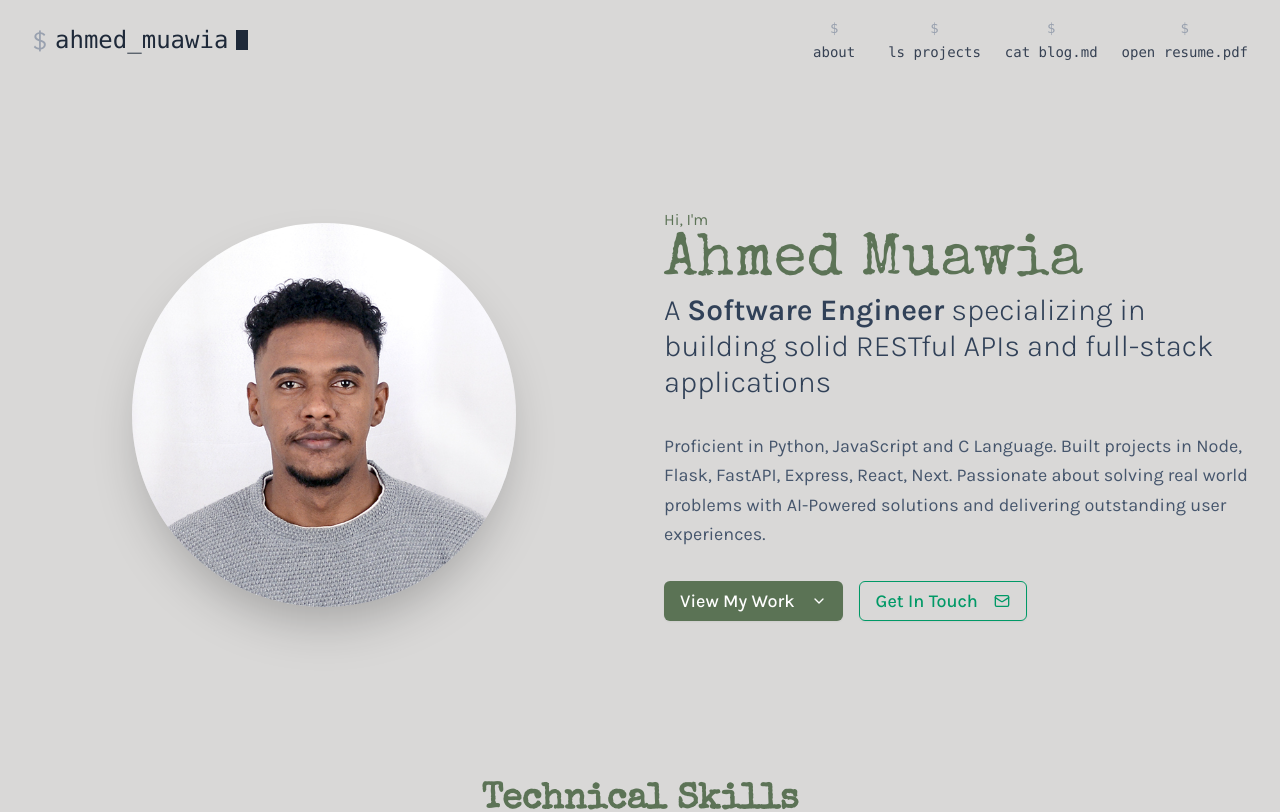
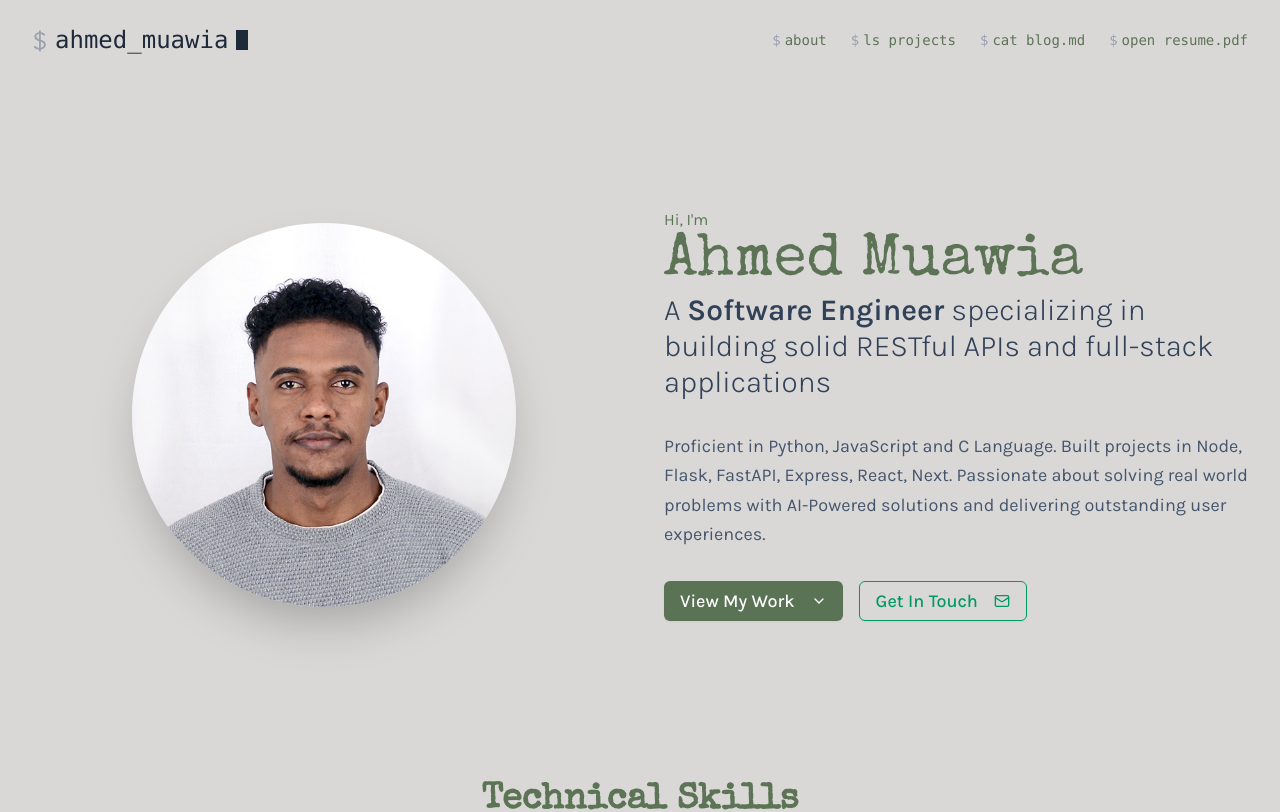
Before and after one commit to Muawia24/muawia-portfolio, a Next.js app: page / in a window 1280 px wide. Shown: the top 812 px of the page. Built offline with nearby package versions, Linux system fonts and the light colour scheme.

Commit message:
Added visual for mobile screen

```diff
--- a/app/components/Navbar.tsx
+++ b/app/components/Navbar.tsx
@@ -1,63 +1,114 @@
 "use client";
+import { useState, useEffect } from 'react';
 import Link from "next/link";
+import { HamburgerMenuIcon, Cross1Icon } from '@radix-ui/react-icons';
 
 export const Navbar = () => {
+  const [isMobileMenuOpen, setIsMobileMenuOpen] = useState(false);
+  const [isCursorVisible, setIsCursorVisible] = useState(true);
+
+  useEffect(() => {
+    const interval = setInterval(() => {
+      setIsCursorVisible(prev => !prev);
+    }, 500); // Blink every 500ms
+    return () => clearInterval(interval);
+  }, []);
+
   return (
-    <nav className="bg-[#D9D8D7] sticky top-0 z-10 font-display">
+    <nav className="bg-[#D9D8D7] sticky top-0 z-50 font-display">
       <div className="max-w-7xl mx-auto px-4 sm:px-6 lg:px-8">
-    <div className="flex items-center justify-between h-16 md:h-20"> {/* Consistent height */}
-
-      {/* Logo - Left-aligned with constrained width */}
+        <div className="flex items-center justify-between h-16 md:h-20">
+          {/* Logo */}
           <div className="flex-shrink-0 w-1/3 md:w-auto">
-        <Link href="/" className="flex items-center group">
+            <Link
+              href="/"
+              className="flex items-center group"
+              onClick={() => setIsMobileMenuOpen(false)}
+            >
               <span className="text-gray-400 mr-2 text-2xl md:text-3xl">{'$'}</span>
               <span className="text-gray-800 group-hover:text-[#5C7356] text-xl md:text-2xl font-mono">
                 ahmed_muawia
               </span>
-          <span className="ml-2 h-5 w-3 bg-gray-800 animate-blink" aria-hidden="true" />
+              <span
+                className={`ml-2 h-5 w-3 bg-gray-800 ${isCursorVisible ? 'inline' : 'hidden'}`}
+                aria-hidden="true"
+              />
             </Link>
           </div>
 
-      {/* Navigation Items - Right-aligned with equal spacing */}
+          {/* Desktop Navigation */}
           <div className="hidden md:flex items-center justify-end space-x-6 w-1/3 md:w-auto font-mono text-sm">
             <NavLink
               href="#about"
               icon={<span className="text-gray-400">$</span>}
               text="about"
-    className="hover:text-[#5C7356]"
             />
             <NavLink
               href="#projects"
               icon={<span className="text-gray-400">$</span>}
               text="ls projects"
-    className="hover:text-[#5C7356]"
             />
             <NavLink
               href="#blog"
               icon={<span className="text-gray-400">$</span>}
               text="cat blog.md"
-    className="hover:text-[#5C7356]"
             />
             <NavLink
               href="https://drive.google.com/file/d/1yoT5mVoj4bpjygeiv6O3j-ddtzyGC8mX/view?usp=drive_link"
               icon={<span className="text-gray-400">$</span>}
               text="open resume.pdf"
-    className="hover:text-[#5C7356]"
               isExternal
             />
           </div>
 
-      {/* Mobile menu button (optional) */}
+          {/* Mobile Menu Button */}
           <div className="md:hidden flex items-center">
-        {/* Mobile menu button implementation */}
+            <button
+              onClick={() => setIsMobileMenuOpen(!isMobileMenuOpen)}
+              className="text-gray-800 hover:text-[#5C7356] focus:outline-none"
+              aria-label="Toggle menu"
+            >
+              {isMobileMenuOpen ? (
+                <Cross1Icon className="h-6 w-6" />
+              ) : (
+                <HamburgerMenuIcon className="h-6 w-6" />
+              )}
+            </button>
           </div>
         </div>
+
+        {/* Mobile Menu */}
+        {isMobileMenuOpen && (
+          <div className="md:hidden font-mono bg-[#D9D8D7] py-4 space-y-3 border-t border-gray-300">
+            <MobileNavLink
+              href="#about"
+              command="about"
+              onClick={() => setIsMobileMenuOpen(false)}
+            />
+            <MobileNavLink
+              href="#projects"
+              command="ls projects"
+              onClick={() => setIsMobileMenuOpen(false)}
+            />
+            <MobileNavLink
+              href="#blog"
+              command="cat blog.md"
+              onClick={() => setIsMobileMenuOpen(false)}
+            />
+            <MobileNavLink
+              href="https://drive.google.com/file/d/1yoT5mVoj4bpjygeiv6O3j-ddtzyGC8mX/view?usp=drive_link"
+              command="open resume.pdf"
+              isExternal
+              onClick={() => setIsMobileMenuOpen(false)}
+            />
+          </div>
+        )}
       </div>
     </nav>
   );
 };
 
-
+// Desktop NavLink Component
 function NavLink({
   href,
   icon,
@@ -68,18 +119,41 @@ function NavLink({
   icon: React.ReactNode;
   text: string;
   isExternal?: boolean;
-  className?: string;
 }) {
   return (
     <Link
       href={href}
       target={isExternal ? "_blank" : "_self"}
-      className="flex flex-col items-center group hover:opacity-80 transition-opacity min-w-[60px]"
+      rel={isExternal ? "noopener noreferrer" : undefined}
+      className="flex items-center hover:text-[#5C7356] transition-colors"
     >
-      <div className="text-[#5C7356] group-hover:scale-110 transition-transform">
       {icon}
-      </div>
-      <div className="text-xs md:text-sm text-gray-700 mt-1">{text}</div>
+      <span className="ml-1">{text}</span>
     </Link>
   );
 }
+
+// Mobile NavLink Component
+function MobileNavLink({
+  href,
+  command,
+  isExternal = false,
+  onClick
+}: {
+  href: string;
+  command: string;
+  isExternal?: boolean;
+  onClick: () => void;
+}) {
+  return (
+    <Link
+      href={href}
+      target={isExternal ? "_blank" : "_self"}
+      rel={isExternal ? "noopener noreferrer" : undefined}
+      className="block px-4 py-2 hover:bg-[#5C7356]/10 hover:text-[#5C7356] transition-colors"
+      onClick={onClick}
+    >
+      <span className="text-gray-400">$</span> {command}
+    </Link>
+  );
+}
--- a/app/globals.css
+++ b/app/globals.css
@@ -25,4 +25,5 @@
 }
 .animate-blink {
   animation: blink 1s step-end infinite;
+  -webkit-animation: blink 1s step-end infinite;
 }
```
Lines whose indentation alone changed are shown as unchanged.
